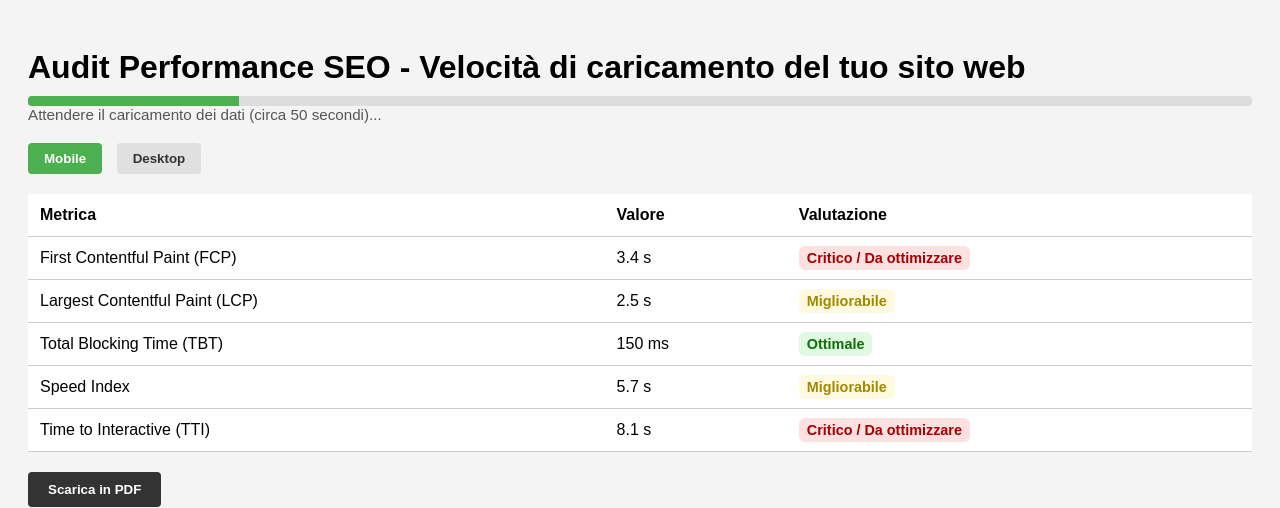
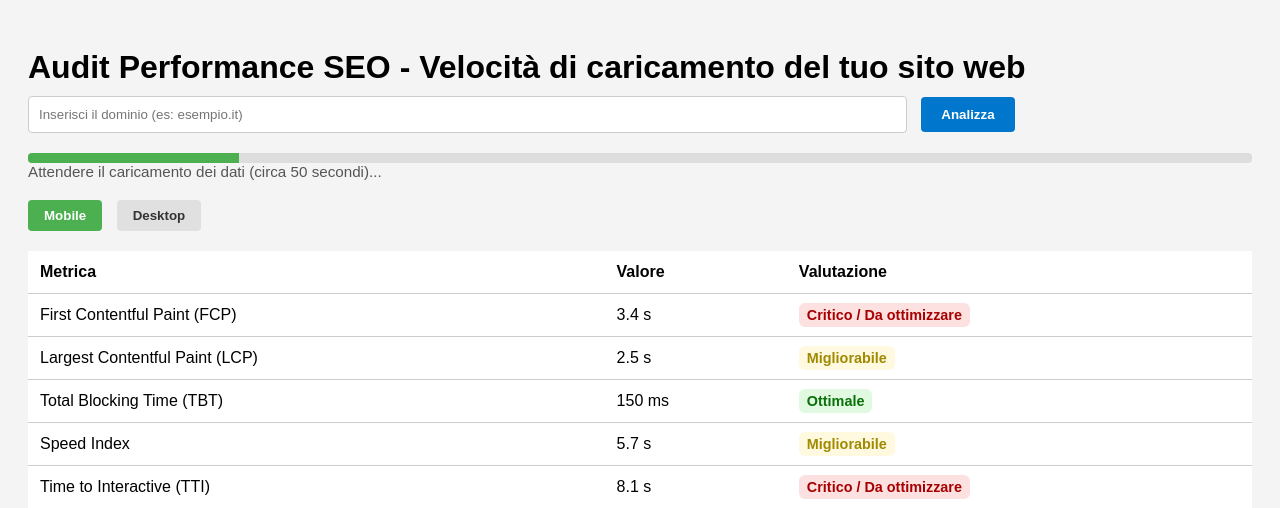
Before and after one commit to RRussotto/tools-seo, a Flask app: page / in a window 1280 px wide. Shown: the top 508 px of the page. Run offline with Flask 3, Linux system fonts and the light colour scheme.

Commit message:
Update index.html

```diff
--- a/templates/index.html
+++ b/templates/index.html
@@ -1,4 +1,3 @@
-
 <!DOCTYPE html>
 <html lang="it">
 <head>
@@ -56,10 +55,33 @@
       font-weight: bold;
       cursor: pointer;
     }
+    .form-wrapper { margin-bottom: 20px; }
+    input[type="text"] {
+      padding: 10px;
+      width: 70%;
+      border: 1px solid #ccc;
+      border-radius: 4px;
+      margin-right: 10px;
+    }
+    button#analyze {
+      padding: 10px 20px;
+      background-color: #0077cc;
+      color: white;
+      border: none;
+      border-radius: 4px;
+      font-weight: bold;
+      cursor: pointer;
+    }
   </style>
 </head>
 <body>
   <h1>Audit Performance SEO - Velocità di caricamento del tuo sito web</h1>
+
+  <div class="form-wrapper">
+    <input type="text" id="url" placeholder="Inserisci il dominio (es: esempio.it)" />
+    <button id="analyze">Analizza</button>
+  </div>
+
   <div class="loader-bar"><div class="loader-fill"></div></div>
   <div class="note">Attendere il caricamento dei dati (circa 50 secondi)...</div>
 
@@ -102,7 +124,6 @@
       });
       document.querySelector(`.switch-buttons button[onclick*="${mode}"]`).className = 'active-tab';
     }
-    // Mostra di default la tabella mobile
     switchTable('mobile');
   </script>
 </body>
```
